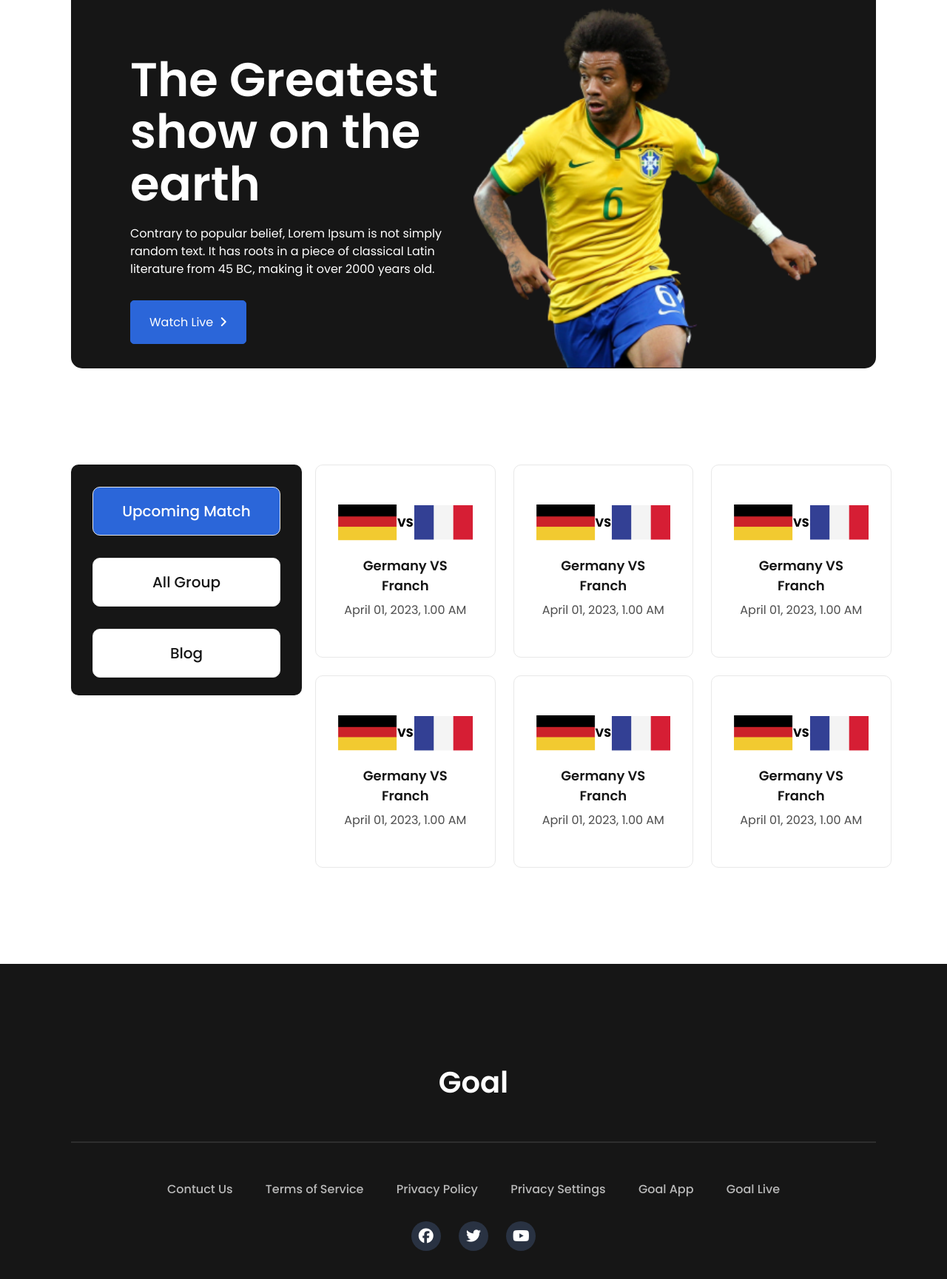
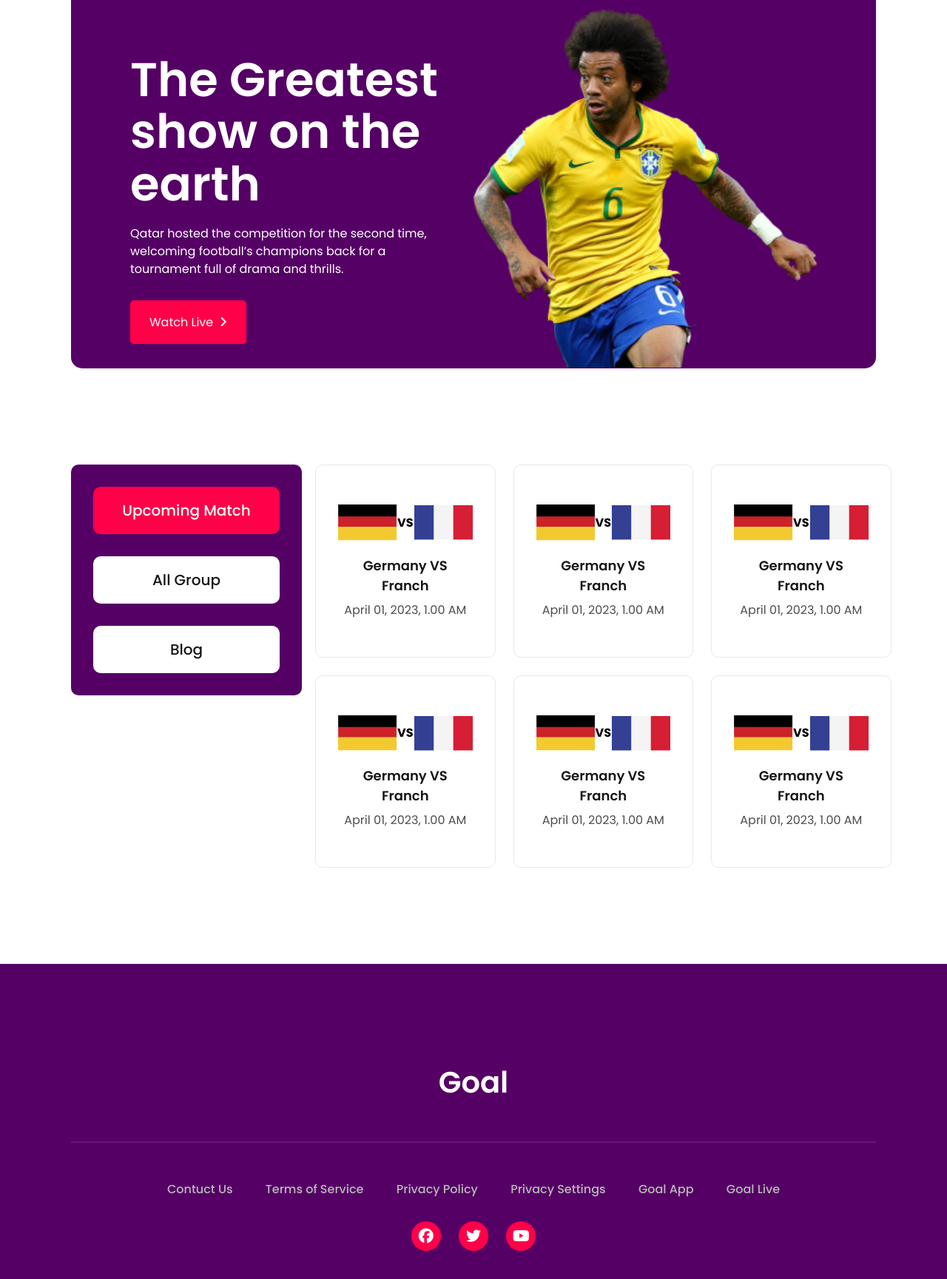
Before and after one commit to sadif50/world-cup, a plain HTML site: page upcoming.html in a window 1280 px wide. Shown: the part 79-1808 px from the top of the page at 74% size. Drawn offline with Linux system fonts and the light colour scheme.

Commit message:
Some minor update

```diff
--- a/styles/style.css
+++ b/styles/style.css
@@ -44,7 +44,7 @@ body {
     margin-top: 50px;
     padding: 32px 80px 0 80px;
     border-radius: 15px;
-    background-color: #161616;
+    background-color: #550065;
     color: #fff;
     display: flex;
     justify-content: space-between;
@@ -71,16 +71,16 @@ body {
 .btn-link {
     display: inline-block;
     color: #fff;
-    background-color: #2b66d9;
+    background-color: #ff0049;
     padding: 16px 25px;
     border-radius: 5px;
-    border: 1px solid #2b66d9;
-    transition: 0.3s linear;
+    border: 1px solid #ff0049;
+    transition: 0.5s ease-in-out;
 }
 
 .btn-link:hover {
     background-color: #fff;
-    color: #2b66d9;
+    color: #ff0049;
 }
 
 .banner-img {
@@ -105,7 +105,7 @@ body {
     width: 252px;
     max-width: 312px;
     height: 252px;
-    background-color: #161616;
+    background-color: #550065;
     padding: 30px;
     display: flex;
     flex-direction: column;
@@ -124,11 +124,10 @@ body {
     border-radius: 10px;
     width: calc(100% - 78px);
     text-align: center;
-    border: 1px solid #e8e8e8;
 }
 
 .sidebar .active {
-    background-color: #2b66d9;
+    background-color: #ff0049;
     color: #fff;
 }
 
@@ -179,7 +178,7 @@ body {
     Footer Styles
 ---------------------------- */
 .footer {
-    background-color: #161616;
+    background-color: #550065;
     padding: 130px 0;
 }
 
@@ -225,7 +224,7 @@ body {
     display: inline-block;
     width: 40px;
     height: 40px;
-    background-color: #293242;
+    background-color: #ff0049;
     font-size: 20px;
     line-height: 40px;
     font-weight: 500;
@@ -301,12 +300,15 @@ body {
    \\\\\\\\\\\\\\\\\\\\\\\\\\\\
  */
 
-@media screen and (min-width: 577px) and (max-width: 992px) {
+@media screen and (min-width: 689px) and (max-width: 992px) {
+
+    /* Header CSS */
     .banner-text h1 {
         font-size: 4vw;
         margin-bottom: 10px;
     }
 
+    /* This style used for multiline text elipsis */
     .banner-text p {
         font-size: 14px;
         margin-bottom: 15px;
@@ -329,6 +331,7 @@ body {
         padding: 12px 25px;
     }
 
+    /* blog css */
     .blog-box {
         flex-direction: column;
         margin: 70px 0;
@@ -346,6 +349,7 @@ body {
 
     .sidebar a {
         font-size: 14px;
+        border: 1px solid #e8e8e8;
     }
 
     .matches,
@@ -354,6 +358,24 @@ body {
         grid-template-columns: repeat(2, 1fr);
     }
 
+    .tablet-btn {
+        display: block;
+        text-align: center;
+        margin-top: 50px;
+    }
+
+    .tablet-btn a {
+        display: inline-block;
+        padding: 12px 29px;
+        background-color: #ff0049;
+        font-size: 20px;
+        text-align: center;
+        line-height: 24px;
+        color: #fff;
+        border-radius: 5px;
+    }
+
+    /* footer css */
     .footer {
         padding: 70px 0;
     }
@@ -366,23 +388,6 @@ body {
     .footer-hr {
         margin: 30px 0;
     }
-
-    .tablet-btn {
-        display: block;
-        text-align: center;
-        margin-top: 50px;
-    }
-
-    .tablet-btn a {
-        display: inline-block;
-        padding: 12px 29px;
-        background-color: #dd0000;
-        font-size: 20px;
-        text-align: center;
-        line-height: 24px;
-        color: #fff;
-        border-radius: 5px;
-    }
 }
 
 /* \\\\\\\\\\\\\\\\\\\\\\\\\\\\
@@ -393,7 +398,9 @@ body {
    ////////////////////////////
    \\\\\\\\\\\\\\\\\\\\\\\\\\\\
 */
-@media screen and (max-width: 576px) {
+@media screen and (max-width: 688px) {
+
+    /* Header css */
     .banner-box {
         margin-top: 20px;
         padding: 28px 38px 0 38px;
@@ -412,6 +419,7 @@ body {
         margin-bottom: 10px;
     }
 
+    /* This style used for multiline text elipsis */
     .banner-text p {
         font-size: 14px;
         margin-bottom: 15px;
@@ -435,6 +443,7 @@ body {
         width: 100%;
     }
 
+    /* Blog Css */
     .blog-box {
         flex-direction: column;
         margin: 24px 0;
@@ -452,6 +461,7 @@ body {
 
     .sidebar a {
         font-size: 14px;
+        border: 1px solid #e8e8e8;
     }
 
     .matches,
@@ -460,6 +470,7 @@ body {
         grid-template-columns: repeat(1, 1fr);
     }
 
+    /* Footer Css */
     .footer {
         padding: 24px 0;
     }
@@ -485,14 +496,4 @@ body {
     .footer-hr {
         margin: 24px 0;
     }
-
-    .tablet-btn {
-        display: block;
-        text-align: center;
-        margin-top: 50px;
-    }
-
-    .tablet-btn {
-        display: none;
-    }
 }
--- a/upcoming.html
+++ b/upcoming.html
@@ -20,8 +20,8 @@
             <div class="banner-box">
                 <div class="banner-text">
                     <h1>The Greatest show on the earth</h1>
-                    <p>Contrary to popular belief, Lorem Ipsum is not simply random text. It has roots in a piece of
-                        classical Latin literature from 45 BC, making it over 2000 years old.</p>
+                    <p>Qatar hosted the competition for the second time, welcoming football’s champions back for a
+                        tournament full of drama and thrills.</p>
                     <a href="#" class="btn-link">Watch Live&nbsp; <i class="fa-solid fa-angle-right"></i></a>
                 </div>
                 <div class="banner-img">
@@ -141,10 +141,24 @@
                     <li><a href="#">Goal App</a></li>
                     <li><a href="#">Goal Live</a></li>
                 </ul>
+
+                <!-- Footer Social Links -->
                 <ul class="social-links">
-                    <li><a href="#" title="social-icons"><i class="fa-brands fa-facebook"></i></a></li>
-                    <li><a href="#" title="social-icons"><i class="fa-brands fa-twitter"></i></a></li>
-                    <li><a href="#" title="social-icons"><i class="fa-brands fa-youtube"></i></a></li>
+                    <li>
+                        <a href="https://www.facebook.com" target="_blank" title="social-icons" rel="noopener">
+                            <i class="fa-brands fa-facebook"></i>
+                        </a>
+                    </li>
+                    <li>
+                        <a href="https://www.twitter.com" target="_blank" title="social-icons" rel="noopener">
+                            <i class="fa-brands fa-twitter"></i>
+                        </a>
+                    </li>
+                    <li>
+                        <a href="https://www.youtube.com" target="_blank" title="social-icons" rel="noopener">
+                            <i class="fa-brands fa-youtube"></i>
+                        </a>
+                    </li>
                 </ul>
             </div>
         </div>
```
Also changed, not shown: index.html (+21 -5 lines).
